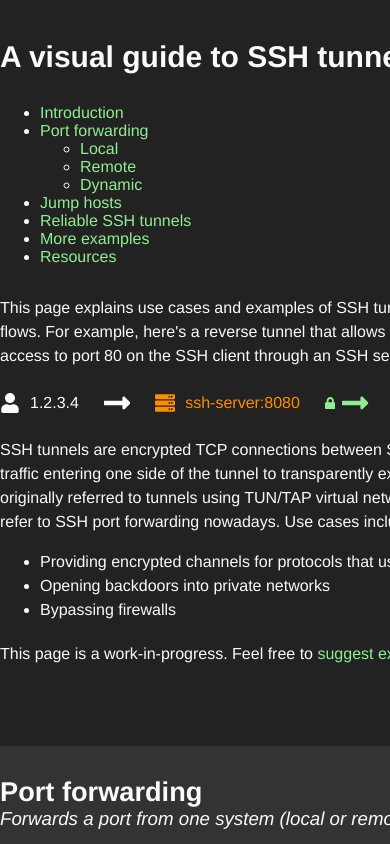
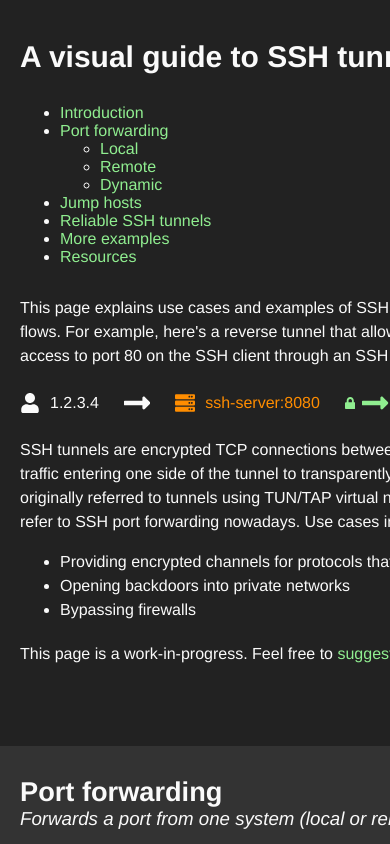
Before and after one commit to linrock/ssh-tunnels, a Vue app: page / in a window 390 px wide. Shown: the top 844 px of the page. Built offline with nearby package versions, Linux system fonts and the light colour scheme.

Commit message:
Make site look better on mobile

```diff
--- a/public/index.html
+++ b/public/index.html
@@ -3,7 +3,7 @@
   <head>
     <meta charset="utf-8">
     <meta http-equiv="X-UA-Compatible" content="IE=edge">
-    <meta name="viewport" content="width=device-width,initial-scale=1.0">
+    <meta name="viewport" content="width=1000">
     <link rel="icon" href="<%= BASE_URL %>favicon.ico">
     <title>Visual guide to SSH tunnels</title>
   </head>
--- a/src/App.vue
+++ b/src/App.vue
@@ -9,6 +9,7 @@
     Reliable
     MoreExamples
     Resources
+    Footer
 
 </template>
 
@@ -22,6 +23,7 @@
   import Reliable from './sections/6_Reliable.vue'
   import MoreExamples from './sections/7_MoreExamples.vue'
   import Resources from './sections/8_Resources.vue'
+  import Footer from './sections/9_Footer.vue'
 
   export default {
     name: 'app',
@@ -34,12 +36,17 @@
       JumpHosts,
       Reliable,
       MoreExamples,
-      Resources
+      Resources,
+      Footer,
     }
   }
 </script>
 
 <style lang="stylus">
+  html
+    width 100%
+    height 100%
+
   body
     color #fafafa
     background #333
@@ -48,6 +55,8 @@
     -moz-osx-font-smoothing grayscale
     margin 0
     padding 0
+    width 100%
+    height 100%
 
   a
     color #42b983
@@ -74,11 +83,12 @@
     border-radius 2px
 
   p
+    font-size 16px
     line-height 24px
     margin 20px 0
 
   section
-    padding 30px 0
+    padding 30px 20px
     header
       margin-bottom 40px
       h2
@@ -92,8 +102,8 @@
       font-size 18px
 
   .container
+    margin 0 auto
     width 680px
-    margin 0 auto
 
   .example
     margin 30px 0 80px
--- a/src/sections/8_Resources.vue
+++ b/src/sections/8_Resources.vue
@@ -6,28 +6,16 @@
       nav
         a(href="https://en.wikibooks.org/wiki/OpenSSH/Cookbook/Tunnels") OpenSSH cookbook
         a(href="http://www.harding.motd.ca/autossh/") AutoSSH
-    footer
-      .container
-        a(href="https://robotmoon.com") Home
-        a(href="https://github.com/linrock/ssh-tunnels") Source code
 
 </template>
 
 <style scoped lang="stylus">
   section
     background #222
-    padding-bottom 0
 
   nav
-    margin-bottom 50px
+    margin-bottom 30px
     a
       display block
 
-  footer
-    background #111
-    display flex
-    padding 12px 0
-    a
-      margin-right 30px
-
 </style>
--- /dev/null
+++ b/src/sections/9_Footer.vue
@@ -0,0 +1,17 @@
+<template lang="pug">
+  footer
+    .container
+      a(href="https://robotmoon.com") Home
+      a(href="https://github.com/linrock/ssh-tunnels") Source code
+
+</template>
+
+<style scoped lang="stylus">
+  footer
+    background #111
+    display flex
+    padding 12px 0
+    a
+      margin-right 30px
+
+</style>
```
